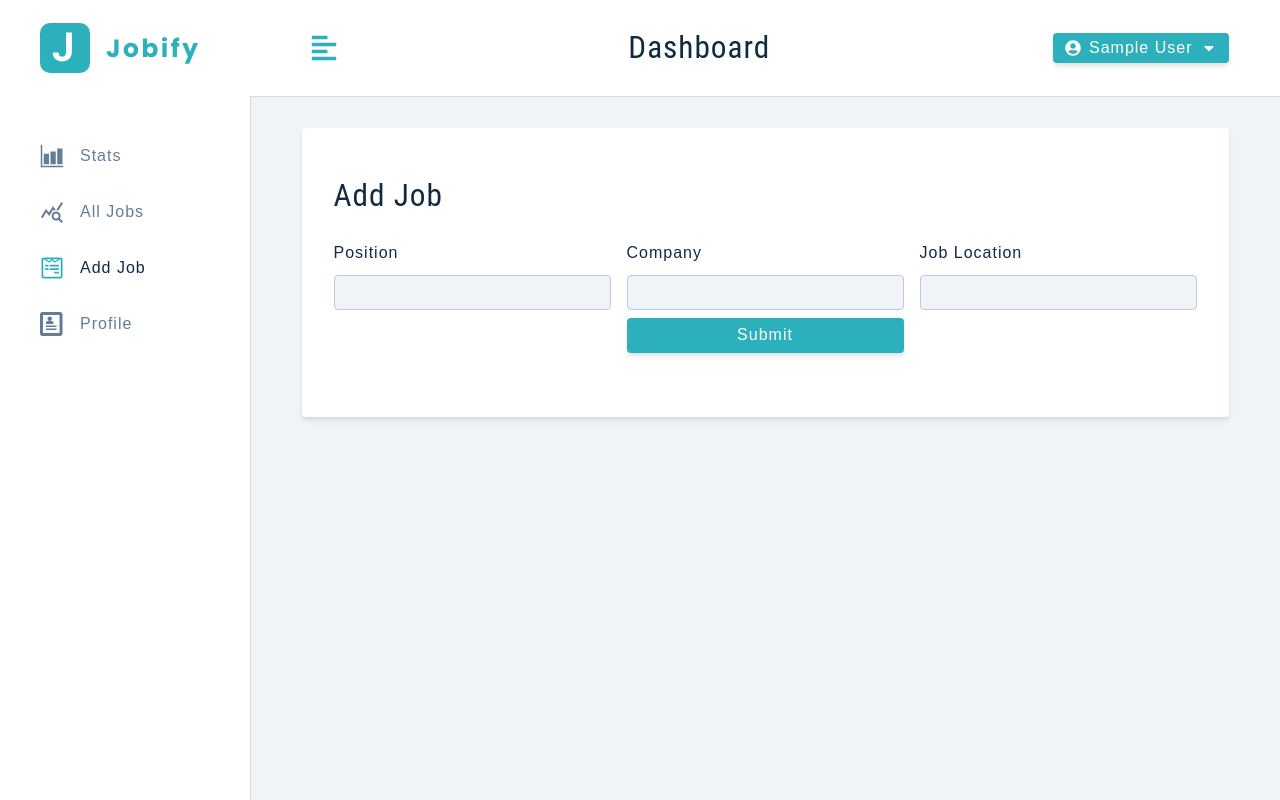
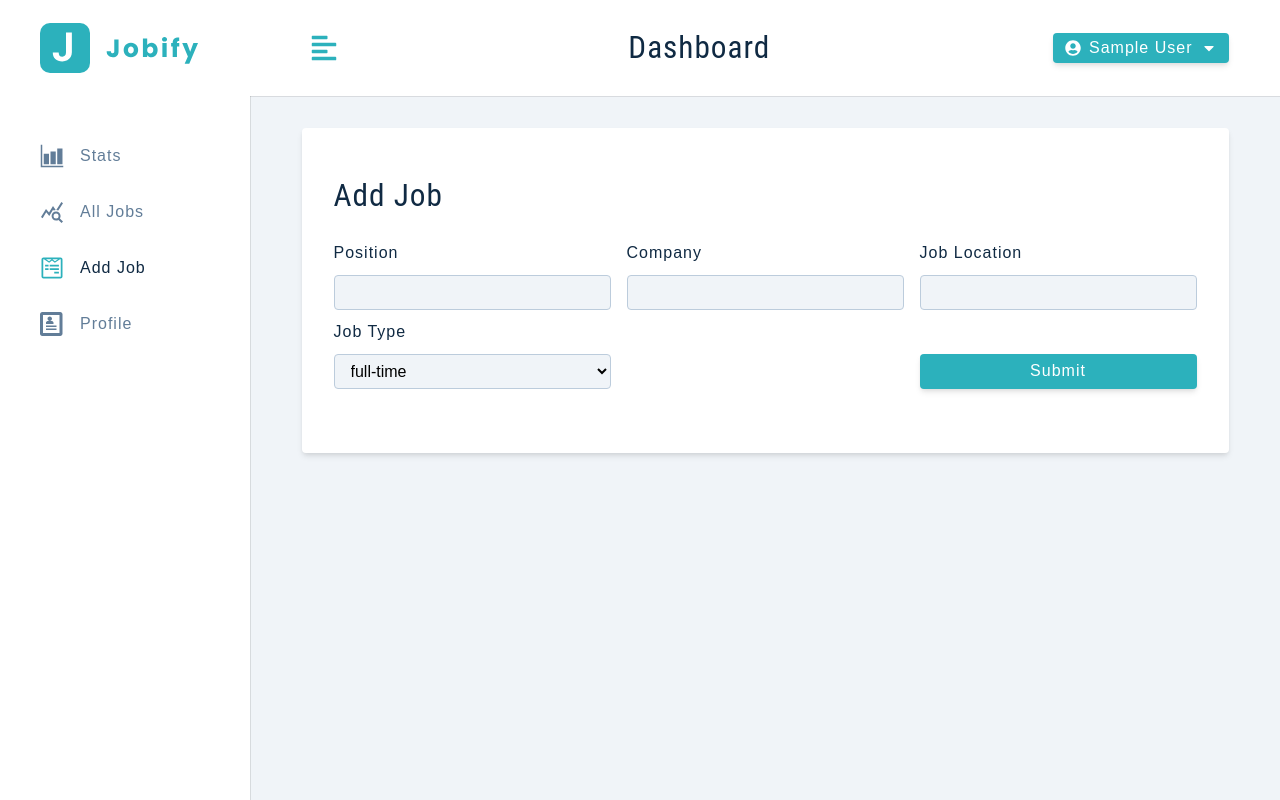
Before and after one commit to tavolafourcade/jobify, a React (Create React App) app in the folder client/: page /add-job in a window 1280 px wide. Built offline with nearby package versions, Linux system fonts and the light colour scheme; sample sign-in values are in the browser's storage.

Commit message:
[ ADD ] JobType select implementation

```diff
--- a/client/src/pages/dashboard/AddJob.jsx
+++ b/client/src/pages/dashboard/AddJob.jsx
@@ -11,8 +11,8 @@
     position,
     company,
     jobLocation,
-    // jobType,
-    // jobTypeOptions,
+    jobType,
+    jobTypeOptions,
     // status,
     // statusOptions,
   } = useAppContext()
@@ -41,6 +41,16 @@
           {/* location */}
           <FormRow type="text" name="jobLocation" labelText="job location" defaultValue={jobLocation} handleChange={handleJobInput} />
           {/* job type */}
+          <div className="form-row">
+            <label htmlFor="jobType" className="form-label">job type</label>
+            <select name="jobType" id="jobType" value={jobType} className="form-input" onChange={handleJobInput}>
+              {jobTypeOptions.map((itemValue) => (
+                <option key={itemValue} value={itemValue}>
+                  {itemValue}
+                </option>
+              ))}
+            </select>
+          </div>
           {/* job status */}
           <div className="btn-container" />
           <button type="submit" className="btn btn-block submit-btn" onClick={handleSubmit}>submit</button>
```
Also changed, not shown: client/.eslintrc.json.
